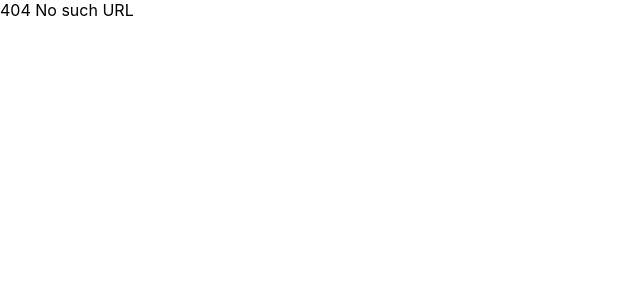
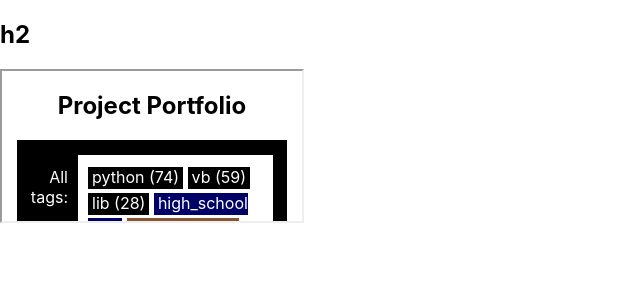
Before and after one commit to Daniel-Chin/personal-website, a React (Create React App) app: page /#/temp in a window 1280 px wide. Before the commit this address had no page. Shown: the top 300 px of the page, without its empty margins (0-640 px from the left). Built offline with nearby package versions, Linux system fonts and the light colour scheme.

Commit message:
temp route for testing

```diff
--- a/src/App.js
+++ b/src/App.js
@@ -3,6 +3,7 @@ import { Route, Switch, Redirect } from 'react-router-dom';
 import './App.css';
 
 import PortfolioPage from './page/PortfolioPage';
+import TempPage      from './page/TempPage';
 
 const App = () => {
   return (
@@ -13,6 +14,9 @@ const App = () => {
       <Route exact path='/portfolio'>
         <PortfolioPage />
       </Route>
+      <Route exact path='/temp'>
+        <TempPage />
+      </Route>
       <Route>
         404 No such URL
       </Route>
--- /dev/null
+++ b/src/page/TempPage.js
@@ -0,0 +1,12 @@
+import React from 'react';
+
+const TempPage = () => {
+  return (
+    <div>
+      <h2>h2</h2>
+      <iframe src='blogs/main.htm' title='Carbon Blog' />
+    </div>
+  );
+};
+
+export default TempPage;
```
